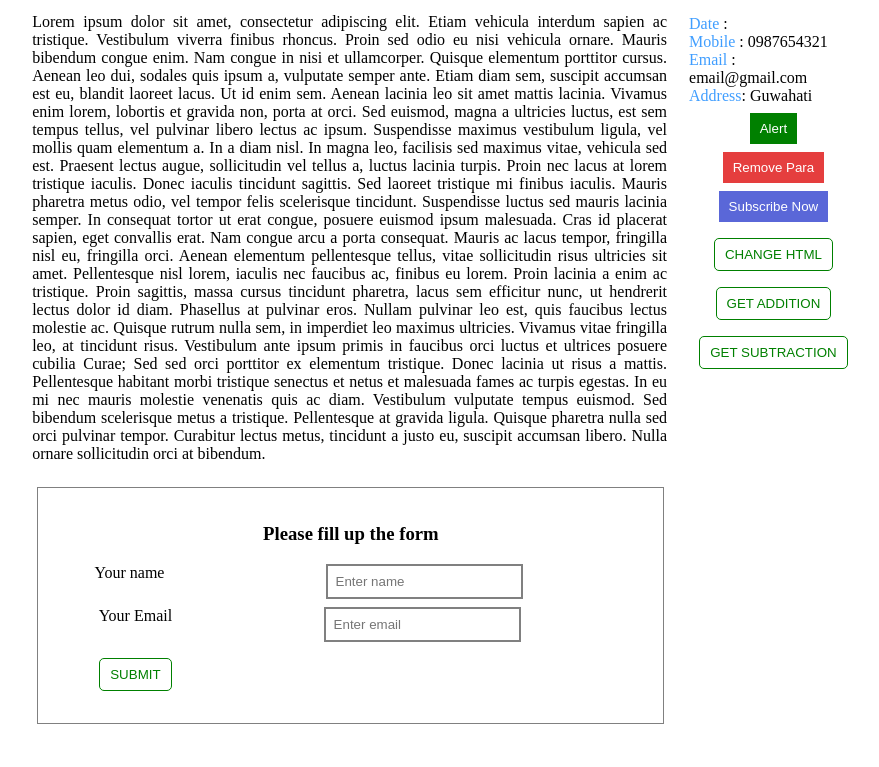
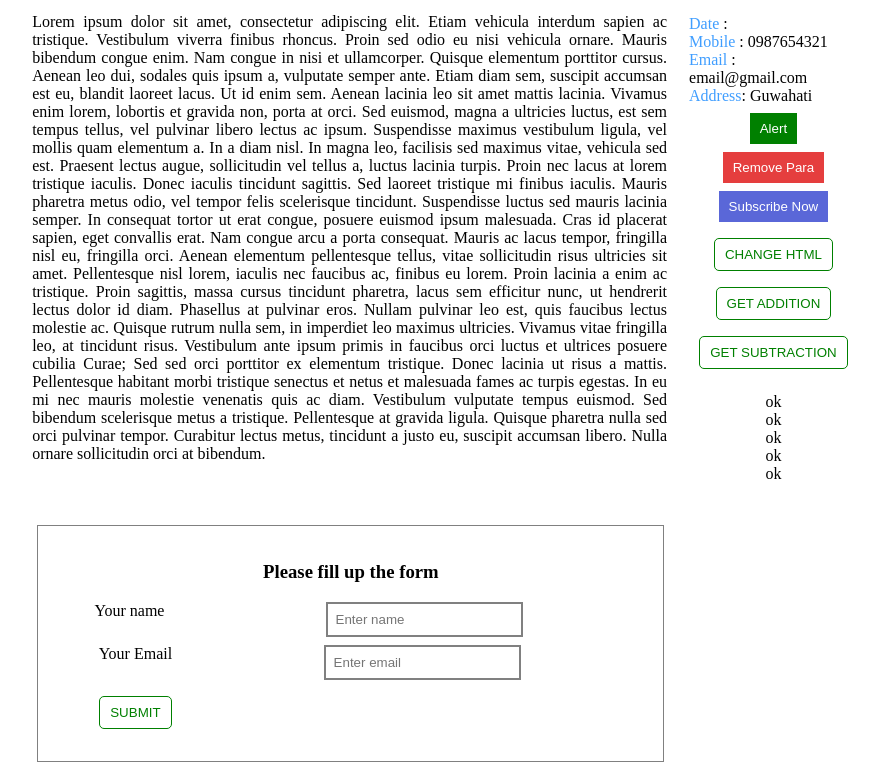
Before and after one commit to microceptedutech/class-html-css, a plain HTML site: page contact.html in a window 1280 px wide. Shown: the part 109-876 px from the top of the page, without its empty margins (186-1065 px from the left). Drawn offline with Linux system fonts and the light colour scheme; grey boxes are pictures that could not be loaded.

Commit message:
js for loop

```diff
--- a/contact.html
+++ b/contact.html
@@ -51,6 +51,9 @@
                 <button class="btn btn-outline-success m-2" onclick="getDate('add')">GET ADDITION</button>
                 <button class="btn btn-outline-success m-2" onclick="getDate('sub')">GET SUBTRACTION</button>
                 <p id="date2"></p>
+                <p id="loop">
+
+                </p>
 
             </div>
 
@@ -102,5 +105,6 @@
         </div>
     </div>
    <script src="./js/custom.js"></script>
+   <script src="./js/forloop.js"></script>
 </body>
 </html>
--- /dev/null
+++ b/js/forloop.js
@@ -0,0 +1,6 @@
+var i = 0;
+var para = document.getElementById('loop');
+for(i = 0; i<5 ; i++){
+
+    para.innerHTML += 'ok </br>';
+}
```
